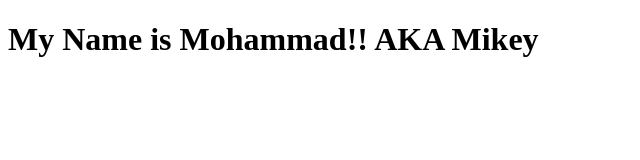
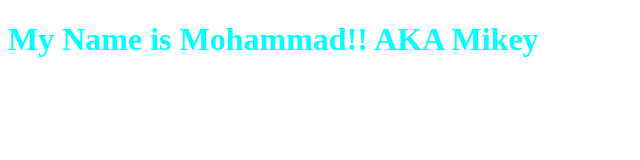
Before and after one commit to Shlankof/Let-us-start-with-GitHub, a plain HTML site: page index.html in a window 1280 px wide. Shown: the whole page, without its empty margins (0-640 px from the left). Drawn offline with Linux system fonts and the light colour scheme.

Commit message:
Changed color of text

```diff
--- a/index.html
+++ b/index.html
@@ -5,6 +5,7 @@
     <meta http-equiv="X-UA-Compatible" content="IE=edge">
     <meta name="viewport" content="width=device-width, initial-scale=1.0">
     <title>Document</title>
+    <link rel="stylesheet" href="styles.css">
 </head>
 <body>
     <h1>My Name is Mohammad!! AKA Mikey</h1>
--- /dev/null
+++ b/styles.css
@@ -0,0 +1 @@
+*{color:cyan}
```
